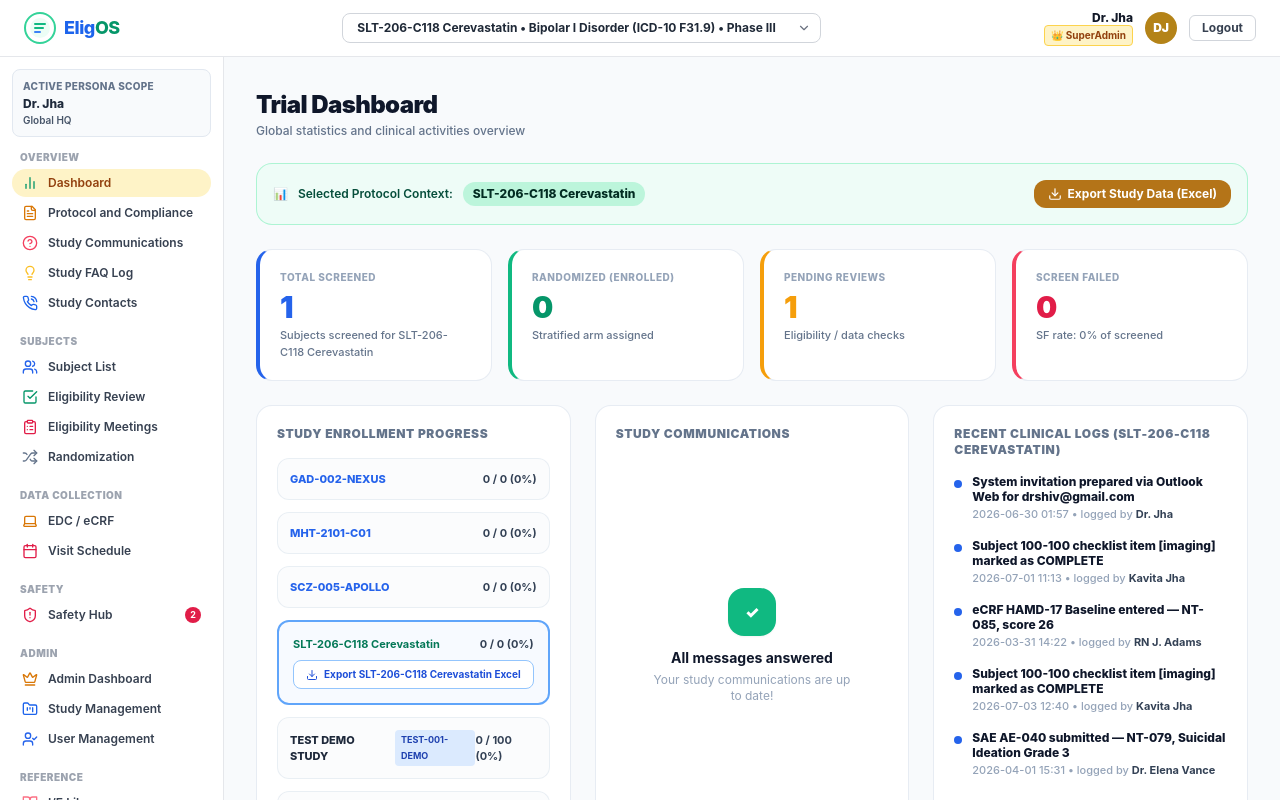
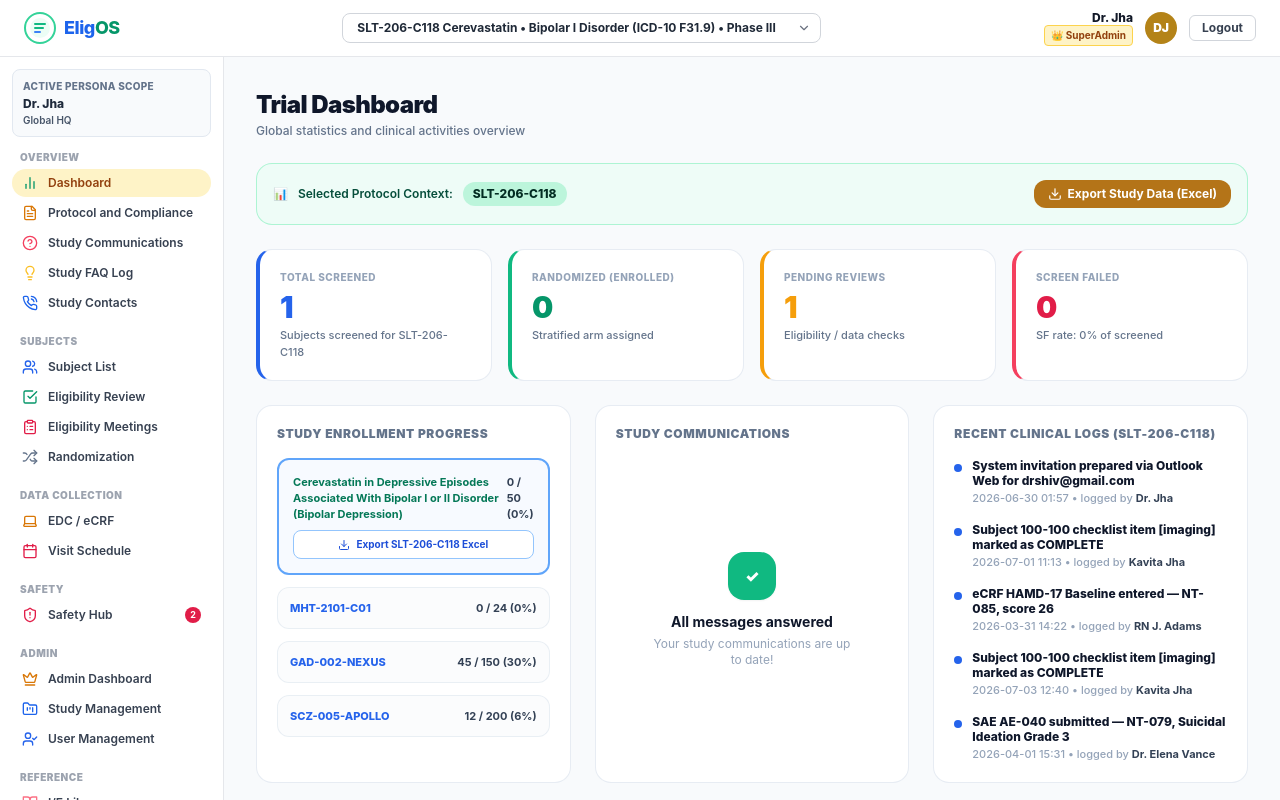
Before and after one commit to shivkumarjha1/eligos1, a Next.js app: page / in a window 1280 px wide. Both pictures are taken after a click on the button "Dashboard". Shown: the top 800 px of the page. Built offline with nearby package versions, Linux system fonts and the light colour scheme.

Commit message:
Completely hide unassigned studies from Trial Dashboard enrollment progress cards and protocol option selectors for non-admin users

```diff
--- a/src/components/AuditTrailSection.tsx
+++ b/src/components/AuditTrailSection.tsx
@@ -177,10 +177,32 @@ const PROTOCOL_OPTIONS = [
 ];
 
 export const AuditTrailSection: React.FC = () => {
-  const { selectedStudyId } = useAuth();
+  const { currentUser, selectedStudyId } = useAuth();
+
+  const isAdmin = currentUser?.role === "SuperAdmin" || currentUser?.role === "Admin";
+  const assignedCodes = currentUser?.assignedStudies || [];
+
+  const visibleProtocolOptions = React.useMemo(() => {
+    if (isAdmin) return PROTOCOL_OPTIONS;
+    return PROTOCOL_OPTIONS.filter((p) =>
+      assignedCodes.some(
+        (code) => p.id.includes(code) || code.includes(p.id) || p.label.includes(code)
+      )
+    );
+  }, [isAdmin, assignedCodes]);
 
   // Selected protocol state
   const [activeStudyId, setActiveStudyId] = useState<string>(selectedStudyId || "SLT-206-C118");
+
+  // Sync activeStudyId if current study is unassigned
+  React.useEffect(() => {
+    if (visibleProtocolOptions.length > 0) {
+      const exists = visibleProtocolOptions.some((p) => p.id === activeStudyId || activeStudyId.includes(p.id));
+      if (!exists) {
+        setActiveStudyId(visibleProtocolOptions[0].id);
+      }
+    }
+  }, [visibleProtocolOptions, activeStudyId]);
 
   // Audit Database
   const [auditDb, setAuditDb] = useState<Record<string, AuditLogEntry[]>>(INITIAL_AUDIT_LOGS);
@@ -266,7 +288,7 @@ export const AuditTrailSection: React.FC = () => {
               onChange={(e) => setActiveStudyId(e.target.value)}
               className="bg-transparent text-xs font-black text-slate-900 focus:outline-none cursor-pointer pr-1"
             >
-              {PROTOCOL_OPTIONS.map((p) => (
+              {visibleProtocolOptions.map((p) => (
                 <option key={p.id} value={p.id}>
                   {p.label}
                 </option>
--- a/src/components/IeLibrarySection.tsx
+++ b/src/components/IeLibrarySection.tsx
@@ -253,8 +253,30 @@ const PROTOCOL_OPTIONS = [
 export const IeLibrarySection: React.FC = () => {
   const { currentUser } = useAuth();
 
+  const isAdmin = currentUser?.role === "SuperAdmin" || currentUser?.role === "Admin";
+  const assignedCodes = currentUser?.assignedStudies || [];
+
+  const visibleProtocolOptions = React.useMemo(() => {
+    if (isAdmin) return PROTOCOL_OPTIONS;
+    return PROTOCOL_OPTIONS.filter((p) =>
+      assignedCodes.some(
+        (code) => p.id.includes(code) || code.includes(p.id) || p.label.includes(code)
+      )
+    );
+  }, [isAdmin, assignedCodes]);
+
   // Selected protocol state
   const [selectedStudy, setSelectedStudy] = useState("SLT-206-C118");
+
+  // Sync selectedStudy if unassigned
+  React.useEffect(() => {
+    if (visibleProtocolOptions.length > 0) {
+      const exists = visibleProtocolOptions.some((p) => p.id === selectedStudy || selectedStudy.includes(p.id));
+      if (!exists) {
+        setSelectedStudy(visibleProtocolOptions[0].id);
+      }
+    }
+  }, [visibleProtocolOptions, selectedStudy]);
 
   // Database of criteria
   const [criteriaDb, setCriteriaDb] = useState<Record<string, Criterion[]>>(INITIAL_CRITERIA_DATABASE);
@@ -460,7 +482,7 @@ export const IeLibrarySection: React.FC = () => {
               onChange={(e) => setSelectedStudy(e.target.value)}
               className="bg-transparent text-xs font-black text-slate-900 focus:outline-none cursor-pointer pr-1"
             >
-              {PROTOCOL_OPTIONS.map((p) => (
+              {visibleProtocolOptions.map((p) => (
                 <option key={p.id} value={p.id}>
                   {p.label}
                 </option>
--- a/src/components/RegulatoryEtmfSection.tsx
+++ b/src/components/RegulatoryEtmfSection.tsx
@@ -240,10 +240,32 @@ const PROTOCOL_OPTIONS = [
 ];
 
 export const RegulatoryEtmfSection: React.FC = () => {
-  const { selectedStudyId } = useAuth();
+  const { currentUser, selectedStudyId } = useAuth();
+
+  const isAdmin = currentUser?.role === "SuperAdmin" || currentUser?.role === "Admin";
+  const assignedCodes = currentUser?.assignedStudies || [];
+
+  const visibleProtocolOptions = React.useMemo(() => {
+    if (isAdmin) return PROTOCOL_OPTIONS;
+    return PROTOCOL_OPTIONS.filter((p) =>
+      assignedCodes.some(
+        (code) => p.id.includes(code) || code.includes(p.id) || p.label.includes(code)
+      )
+    );
+  }, [isAdmin, assignedCodes]);
 
   // Selected protocol state
   const [activeStudy, setActiveStudy] = useState<string>(selectedStudyId || "SLT-206-C118");
+
+  // Sync activeStudy if unassigned
+  React.useEffect(() => {
+    if (visibleProtocolOptions.length > 0) {
+      const exists = visibleProtocolOptions.some((p) => p.id === activeStudy || activeStudy.includes(p.id));
+      if (!exists) {
+        setActiveStudy(visibleProtocolOptions[0].id);
+      }
+    }
+  }, [visibleProtocolOptions, activeStudy]);
 
   // Database of eTMF documents per study
   const [etmfDb, setEtmfDb] = useState<Record<string, EtmfDocument[]>>(INITIAL_ETMF_DOCUMENTS);
@@ -425,7 +447,7 @@ export const RegulatoryEtmfSection: React.FC = () => {
               onChange={(e) => setActiveStudy(e.target.value)}
               className="bg-transparent text-xs font-black text-slate-900 focus:outline-none cursor-pointer pr-1"
             >
-              {PROTOCOL_OPTIONS.map((p) => (
+              {visibleProtocolOptions.map((p) => (
                 <option key={p.id} value={p.id}>
                   {p.label}
                 </option>
--- a/src/components/ReportsAnalyticsSection.tsx
+++ b/src/components/ReportsAnalyticsSection.tsx
@@ -154,10 +154,32 @@ const PROTOCOL_OPTIONS = [
 ];
 
 export const ReportsAnalyticsSection: React.FC = () => {
-  const { selectedStudyId } = useAuth();
+  const { currentUser, selectedStudyId } = useAuth();
+
+  const isAdmin = currentUser?.role === "SuperAdmin" || currentUser?.role === "Admin";
+  const assignedCodes = currentUser?.assignedStudies || [];
+
+  const visibleProtocolOptions = React.useMemo(() => {
+    if (isAdmin) return PROTOCOL_OPTIONS;
+    return PROTOCOL_OPTIONS.filter((p) =>
+      assignedCodes.some(
+        (code) => p.id.includes(code) || code.includes(p.id) || p.label.includes(code)
+      )
+    );
+  }, [isAdmin, assignedCodes]);
 
   // Active selected protocol filter
   const [activeStudy, setActiveStudy] = useState<string>(selectedStudyId || "SLT-206-C118");
+
+  // Sync activeStudy if unassigned
+  React.useEffect(() => {
+    if (visibleProtocolOptions.length > 0) {
+      const exists = visibleProtocolOptions.some((p) => p.id === activeStudy || activeStudy.includes(p.id));
+      if (!exists) {
+        setActiveStudy(visibleProtocolOptions[0].id);
+      }
+    }
+  }, [visibleProtocolOptions, activeStudy]);
 
   // Scheduled Exports Database State
   const [scheduledExports, setScheduledExports] = useState<ScheduledExport[]>(INITIAL_SCHEDULED_EXPORTS);
@@ -270,7 +292,7 @@ export const ReportsAnalyticsSection: React.FC = () => {
           onChange={(e) => setActiveStudy(e.target.value)}
           className="w-full px-4 py-2.5 bg-white border border-slate-300 rounded-xl text-xs font-black text-slate-900 focus:outline-none focus:ring-2 focus:ring-blue-500/20 focus:border-blue-500 cursor-pointer shadow-2xs"
         >
-          {PROTOCOL_OPTIONS.map((p) => (
+          {visibleProtocolOptions.map((p) => (
             <option key={p.id} value={p.id}>
               {p.label}
             </option>
--- a/src/components/RiskMonitoringSection.tsx
+++ b/src/components/RiskMonitoringSection.tsx
@@ -213,10 +213,32 @@ const PROTOCOL_OPTIONS = [
 ];
 
 export const RiskMonitoringSection: React.FC = () => {
-  const { selectedStudyId } = useAuth();
+  const { currentUser, selectedStudyId } = useAuth();
+
+  const isAdmin = currentUser?.role === "SuperAdmin" || currentUser?.role === "Admin";
+  const assignedCodes = currentUser?.assignedStudies || [];
+
+  const visibleProtocolOptions = React.useMemo(() => {
+    if (isAdmin) return PROTOCOL_OPTIONS;
+    return PROTOCOL_OPTIONS.filter((p) =>
+      assignedCodes.some(
+        (code) => p.id.includes(code) || code.includes(p.id) || p.label.includes(code)
+      )
+    );
+  }, [isAdmin, assignedCodes]);
 
   // Selected protocol state
   const [activeStudy, setActiveStudy] = useState<string>(selectedStudyId || "SLT-206-C118");
+
+  // Sync activeStudy if unassigned
+  React.useEffect(() => {
+    if (visibleProtocolOptions.length > 0) {
+      const exists = visibleProtocolOptions.some((p) => p.id === activeStudy || activeStudy.includes(p.id));
+      if (!exists) {
+        setActiveStudy(visibleProtocolOptions[0].id);
+      }
+    }
+  }, [visibleProtocolOptions, activeStudy]);
 
   // Database of RACM per study
   const [racmDb, setRacmDb] = useState<Record<string, { sites: SiteRiskScore[]; kris: KriMetric[] }>>(
@@ -381,7 +403,7 @@ export const RiskMonitoringSection: React.FC = () => {
           onChange={(e) => setActiveStudy(e.target.value)}
           className="w-full px-4 py-2.5 bg-white border border-slate-300 rounded-xl text-xs font-black text-slate-900 focus:outline-none focus:ring-2 focus:ring-blue-500/20 focus:border-blue-500 cursor-pointer shadow-2xs"
         >
-          {PROTOCOL_OPTIONS.map((p) => (
+          {visibleProtocolOptions.map((p) => (
             <option key={p.id} value={p.id}>
               {p.label}
             </option>
--- a/src/components/SafetyHubSection.tsx
+++ b/src/components/SafetyHubSection.tsx
@@ -275,8 +275,30 @@ const PROTOCOL_OPTIONS = [
 export const SafetyHubSection: React.FC = () => {
   const { currentUser } = useAuth();
 
+  const isAdmin = currentUser?.role === "SuperAdmin" || currentUser?.role === "Admin";
+  const assignedCodes = currentUser?.assignedStudies || [];
+
+  const visibleProtocolOptions = React.useMemo(() => {
+    if (isAdmin) return PROTOCOL_OPTIONS;
+    return PROTOCOL_OPTIONS.filter((p) =>
+      assignedCodes.some(
+        (code) => p.id.includes(code) || code.includes(p.id) || p.label.includes(code)
+      )
+    );
+  }, [isAdmin, assignedCodes]);
+
   // Selected protocol state
   const [activeStudy, setActiveStudy] = useState<string>("SLT-206-C118");
+
+  // Sync activeStudy if unassigned
+  React.useEffect(() => {
+    if (visibleProtocolOptions.length > 0) {
+      const exists = visibleProtocolOptions.some((p) => p.id === activeStudy || activeStudy.includes(p.id));
+      if (!exists) {
+        setActiveStudy(visibleProtocolOptions[0].id);
+      }
+    }
+  }, [visibleProtocolOptions, activeStudy]);
 
   // Sub-Navigation Tabs State
   const [activeTab, setActiveTab] = useState<
@@ -526,7 +548,7 @@ export const SafetyHubSection: React.FC = () => {
           onChange={(e) => setActiveStudy(e.target.value)}
           className="w-full px-4 py-2.5 bg-white border border-slate-300 rounded-xl text-xs font-black text-slate-900 focus:outline-none focus:ring-2 focus:ring-blue-500/20 focus:border-blue-500 cursor-pointer shadow-2xs"
         >
-          {PROTOCOL_OPTIONS.map((p) => (
+          {visibleProtocolOptions.map((p) => (
             <option key={p.id} value={p.id}>
               {p.label}
             </option>
--- a/src/components/SiteManagementSection.tsx
+++ b/src/components/SiteManagementSection.tsx
@@ -159,10 +159,32 @@ const PROTOCOL_OPTIONS = [
 ];
 
 export const SiteManagementSection: React.FC = () => {
-  const { selectedStudyId } = useAuth();
+  const { currentUser, selectedStudyId } = useAuth();
+
+  const isAdmin = currentUser?.role === "SuperAdmin" || currentUser?.role === "Admin";
+  const assignedCodes = currentUser?.assignedStudies || [];
+
+  const visibleProtocolOptions = React.useMemo(() => {
+    if (isAdmin) return PROTOCOL_OPTIONS;
+    return PROTOCOL_OPTIONS.filter((p) =>
+      assignedCodes.some(
+        (code) => p.id.includes(code) || code.includes(p.id) || p.label.includes(code)
+      )
+    );
+  }, [isAdmin, assignedCodes]);
 
   // Selected protocol state
   const [activeStudyId, setActiveStudyId] = useState<string>(selectedStudyId || "SLT-206-C118");
+
+  // Sync activeStudyId if current study is unassigned
+  React.useEffect(() => {
+    if (visibleProtocolOptions.length > 0) {
+      const exists = visibleProtocolOptions.some((p) => p.id === activeStudyId || activeStudyId.includes(p.id));
+      if (!exists) {
+        setActiveStudyId(visibleProtocolOptions[0].id);
+      }
+    }
+  }, [visibleProtocolOptions, activeStudyId]);
 
   // Database of sites per study protocol
   const [sitesDatabase, setSitesDatabase] = useState<Record<string, SiteRecord[]>>(INITIAL_SITES_DATABASE);
@@ -501,7 +523,7 @@ export const SiteManagementSection: React.FC = () => {
               onChange={(e) => setActiveStudyId(e.target.value)}
               className="bg-transparent text-xs font-black text-slate-900 focus:outline-none cursor-pointer pr-1"
             >
-              {PROTOCOL_OPTIONS.map((p) => (
+              {visibleProtocolOptions.map((p) => (
                 <option key={p.id} value={p.id}>
                   {p.label}
                 </option>
--- a/src/components/TrialDashboard.tsx
+++ b/src/components/TrialDashboard.tsx
@@ -5,7 +5,21 @@ import { useAuth } from "@/context/AuthContext";
 import { CheckCircle2, Download } from "lucide-react";
 
 export const TrialDashboard: React.FC = () => {
-  const { selectedStudyId } = useAuth();
+  const { currentUser, selectedStudyId, studySummaries } = useAuth();
+
+  const isAdmin = currentUser?.role === "SuperAdmin" || currentUser?.role === "Admin";
+  const assignedCodes = currentUser?.assignedStudies || [];
+
+  const userSummaries = React.useMemo(() => {
+    if (isAdmin) return studySummaries;
+    return studySummaries.filter((s) =>
+      assignedCodes.some(
+        (code) => s.id.includes(code) || s.subtitle.includes(code) || code.includes(s.id)
+      )
+    );
+  }, [isAdmin, assignedCodes, studySummaries]);
+
+  const activeCode = selectedStudyId ? selectedStudyId.split(" ")[0] : "SLT-206-C118";
 
   const clinicalLogs = [
     {
@@ -54,7 +68,7 @@ export const TrialDashboard: React.FC = () => {
           <span>📊</span>
           <span>Selected Protocol Context:</span>
           <span className="bg-emerald-200/70 text-emerald-950 px-2.5 py-1 rounded-full font-extrabold text-xs">
-            SLT-206-C118 Cerevastatin
+            {activeCode}
           </span>
         </div>
         <button className="inline-flex items-center gap-1.5 px-3.5 py-1.5 bg-[#B47418] hover:bg-[#9B6212] text-white font-bold text-xs rounded-xl shadow-xs transition">
@@ -72,7 +86,7 @@ export const TrialDashboard: React.FC = () => {
           </div>
           <div className="text-3xl font-black text-blue-600 mt-1">1</div>
           <div className="text-[11px] font-medium text-slate-500 mt-0.5">
-            Subjects screened for SLT-206-C118 Cerevastatin
+            Subjects screened for {activeCode}
           </div>
         </div>
 
@@ -113,52 +127,40 @@ export const TrialDashboard: React.FC = () => {
           </div>
 
           <div className="space-y-3">
-            {/* GAD-002-NEXUS */}
-            <div className="p-3 bg-slate-50/60 rounded-xl border border-slate-200/70 flex items-center justify-between text-xs">
-              <span className="font-extrabold text-blue-600 text-[11px]">GAD-002-NEXUS</span>
-              <span className="font-bold text-slate-700 text-[11px]">0 / 0 (0%)</span>
-            </div>
+            {userSummaries.length > 0 ? (
+              userSummaries.map((s) => {
+                const isSelected =
+                  selectedStudyId.includes(s.id) ||
+                  s.subtitle.includes(selectedStudyId.split(" ")[0]) ||
+                  selectedStudyId.split(" ")[0].includes(s.id);
 
-            {/* MHT-2101-C01 */}
-            <div className="p-3 bg-slate-50/60 rounded-xl border border-slate-200/70 flex items-center justify-between text-xs">
-              <span className="font-extrabold text-blue-600 text-[11px]">MHT-2101-C01</span>
-              <span className="font-bold text-slate-700 text-[11px]">0 / 0 (0%)</span>
-            </div>
-
-            {/* SCZ-005-APOLLO */}
-            <div className="p-3 bg-slate-50/60 rounded-xl border border-slate-200/70 flex items-center justify-between text-xs">
-              <span className="font-extrabold text-blue-600 text-[11px]">SCZ-005-APOLLO</span>
-              <span className="font-bold text-slate-700 text-[11px]">0 / 0 (0%)</span>
-            </div>
-
-            {/* SLT-206-C118 Cerevastatin (Active Highlight Box) */}
-            <div className="p-3.5 bg-blue-50/50 rounded-xl border-2 border-blue-400 space-y-2">
+                if (isSelected) {
+                  return (
+                    <div key={s.id} className="p-3.5 bg-blue-50/50 rounded-xl border-2 border-blue-400 space-y-2">
                       <div className="flex items-center justify-between text-xs font-bold">
-                <span className="text-emerald-700 text-[11px]">SLT-206-C118 Cerevastatin</span>
-                <span className="text-slate-700 text-[11px]">0 / 0 (0%)</span>
+                        <span className="text-emerald-700 text-[11px]">{s.title || s.subtitle || s.id}</span>
+                        <span className="text-slate-700 text-[11px]">{s.enrolled} / {s.target} ({s.percentage}%)</span>
                       </div>
                       <button className="w-full py-1.5 bg-white border border-blue-300 hover:bg-blue-50 text-blue-700 font-bold text-[10px] rounded-lg shadow-2xs flex items-center justify-center gap-1.5 transition">
                         <Download className="w-3 h-3" />
-                Export SLT-206-C118 Cerevastatin Excel
+                        Export {s.id} Excel
                       </button>
                     </div>
+                  );
+                }
 
-            {/* TEST DEMO STUDY */}
-            <div className="p-3 bg-slate-50/60 rounded-xl border border-slate-200/70 flex items-center justify-between text-xs">
-              <div className="flex items-center gap-2">
-                <span className="font-extrabold text-slate-800 text-[11px]">TEST DEMO STUDY</span>
-                <span className="bg-blue-100 text-blue-800 text-[9px] font-bold px-1.5 py-0.5 rounded">
-                  TEST-001-DEMO
-                </span>
+                return (
+                  <div key={s.id} className="p-3 bg-slate-50/60 rounded-xl border border-slate-200/70 flex items-center justify-between text-xs">
+                    <span className="font-extrabold text-blue-600 text-[11px]">{s.id}</span>
+                    <span className="font-bold text-slate-700 text-[11px]">{s.enrolled} / {s.target} ({s.percentage}%)</span>
                   </div>
-              <span className="font-bold text-slate-700 text-[11px]">0 / 100 (0%)</span>
+                );
+              })
+            ) : (
+              <div className="p-4 bg-slate-50 rounded-xl border border-slate-200 text-center text-xs text-slate-400 font-medium">
+                No active study protocols currently assigned by Admin.
               </div>
-
-            {/* XPF-010-BS01 */}
-            <div className="p-3 bg-slate-50/60 rounded-xl border border-slate-200/70 flex items-center justify-between text-xs">
-              <span className="font-extrabold text-blue-600 text-[11px]">XPF-010-BS01</span>
-              <span className="font-bold text-slate-700 text-[11px]">0 / 0 (0%)</span>
-            </div>
+            )}
           </div>
         </div>
 
@@ -179,10 +181,10 @@ export const TrialDashboard: React.FC = () => {
           </div>
         </div>
 
-        {/* Column 3: RECENT CLINICAL LOGS (SLT-206-C118 CEREVASTATIN) */}
+        {/* Column 3: RECENT CLINICAL LOGS */}
         <div className="bg-white rounded-2xl p-5 border border-slate-200/80 shadow-2xs space-y-4">
           <div className="text-xs font-black text-slate-500 uppercase tracking-wider">
-            RECENT CLINICAL LOGS (SLT-206-C118 CEREVASTATIN)
+            RECENT CLINICAL LOGS ({activeCode.toUpperCase()})
           </div>
 
           <div className="space-y-4 text-xs">
```
Lines whose indentation alone changed are shown as unchanged.
